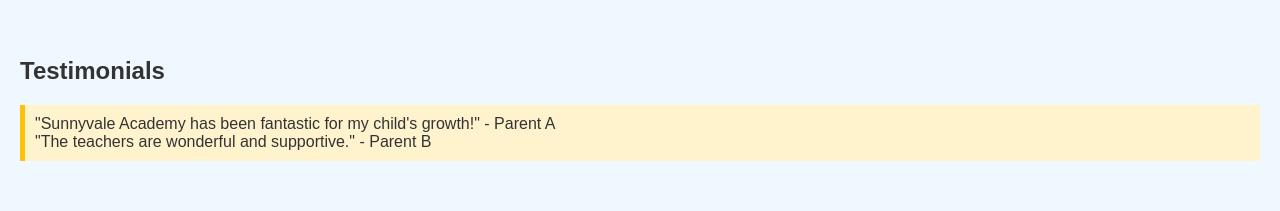
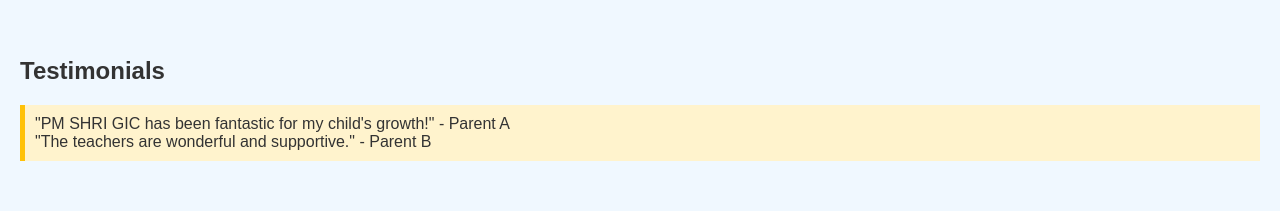
Before and after one commit to pmshrigic/pmshrigic, a plain HTML site: page index.html in a window 1280 px wide. Shown: the part 1480-1691 px from the top of the page. Drawn offline with Linux system fonts and the light colour scheme.

Commit message:
Update index.html

```diff
--- a/index.html
+++ b/index.html
@@ -74,7 +74,7 @@
 
     <div class="section" id="testimonials">
         <h2>Testimonials</h2>
-        <div class="testimonials">"Sunnyvale Academy has been fantastic for my child's growth!" - Parent A<br>"The teachers are wonderful and supportive." - Parent B</div>
+        <div class="testimonials">"PM SHRI GIC has been fantastic for my child's growth!" - Parent A<br>"The teachers are wonderful and supportive." - Parent B</div>
     </div>
 
     <div class="section" id="clubs">
```
